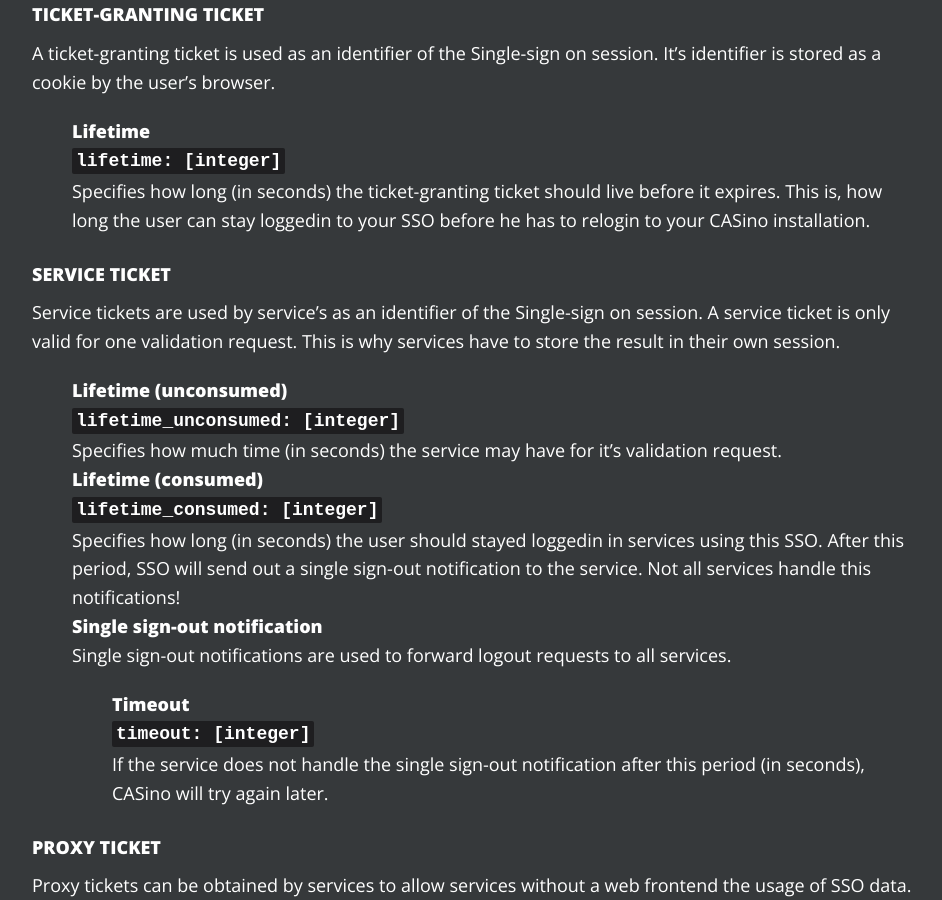
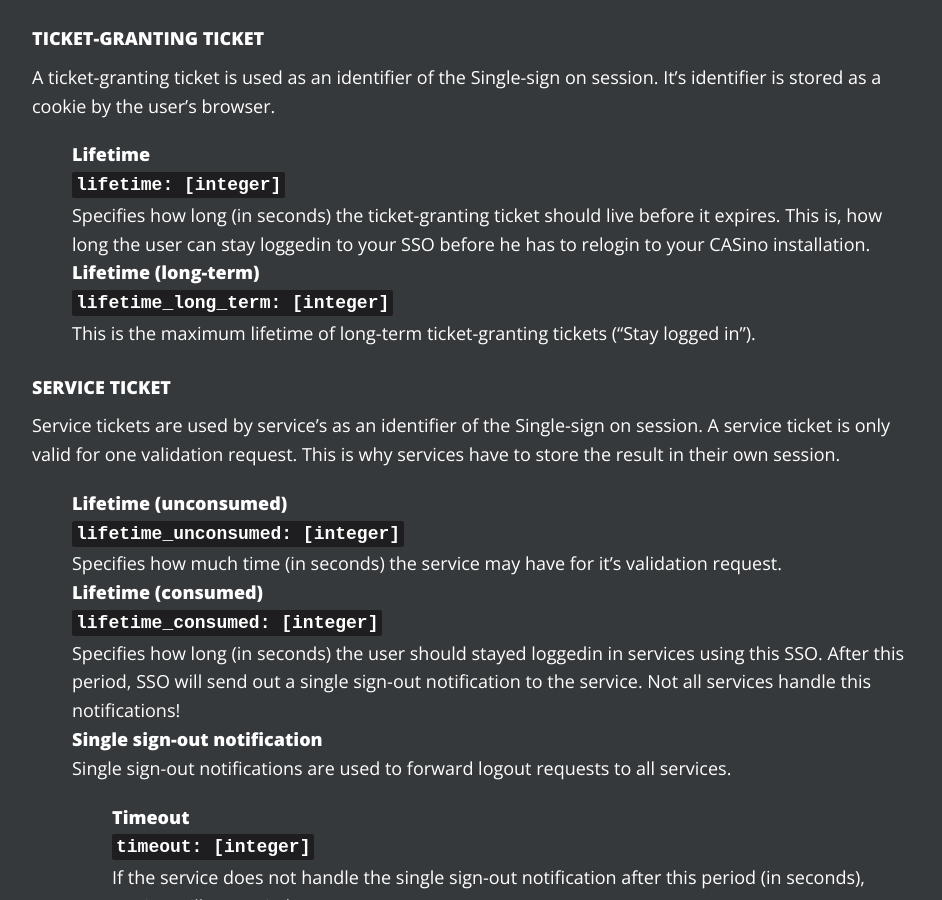
Before and after one commit to rbCAS/rbcas.github.com, a Jekyll site: the page built from docs/configuration/index.md, in a window 1280 px wide and 900 px high, scrolled down 2967 px. Shown: the whole window, without its empty margins (173-1115 px from the left). Built offline with Jekyll 4.4.1, drawn with Linux system fonts in a browser that asks for light colours; some of the changed text lies outside the part shown.

Commit message:
Document long-term lifetime

```diff
--- a/docs/configuration/index.md
+++ b/docs/configuration/index.md
@@ -128,6 +129,12 @@ two_factor_authenticator:
      `lifetime: [integer]`
 
      Specifies how long (in seconds) the ticket-granting ticket should live before it expires. This is, how long the user can stay loggedin to your SSO before he has to relogin to your CASino installation.
+
+   * **Lifetime (long-term)**
+
+     `lifetime_long_term: [integer]`
+
+     This is the maximum lifetime of long-term ticket-granting tickets ("Stay logged in").
 
 * ### Service ticket
 
```
Also changed, not shown: other parts of docs/configuration/index.md (+1 -0 lines).
